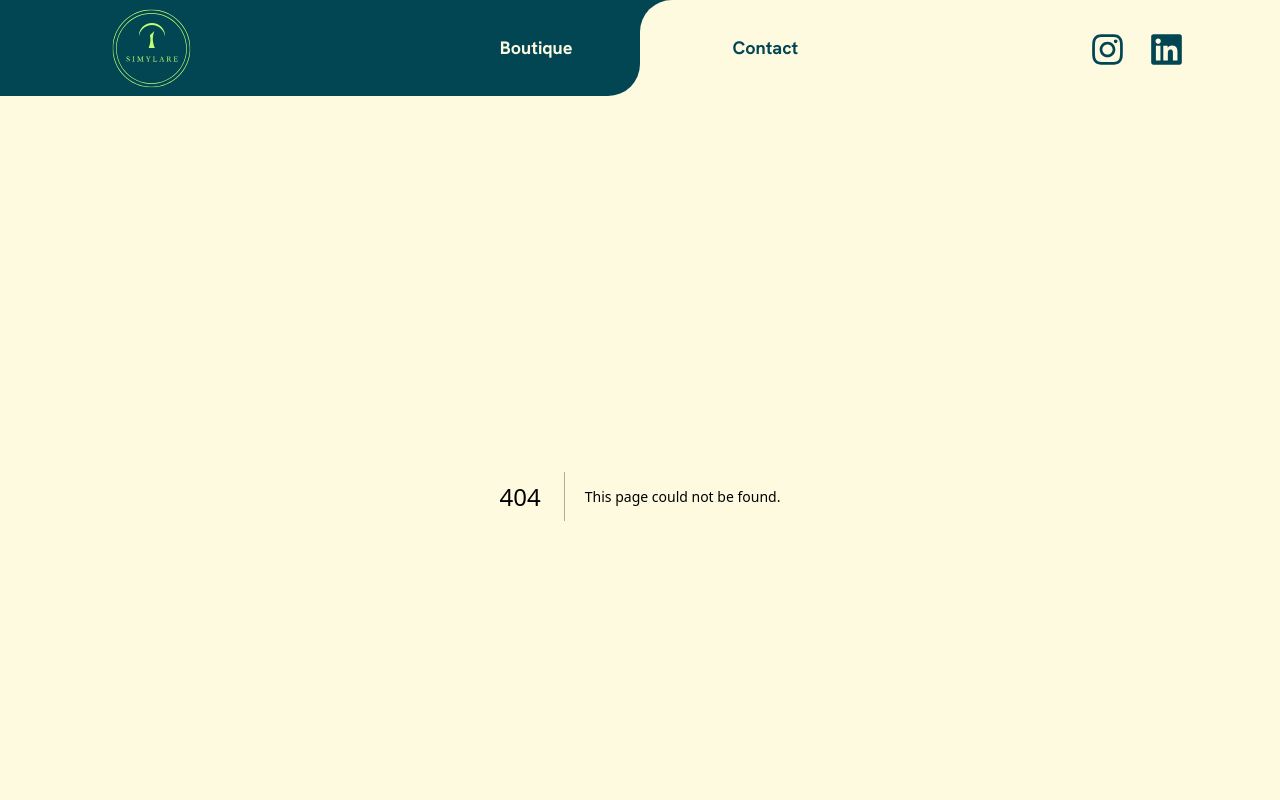
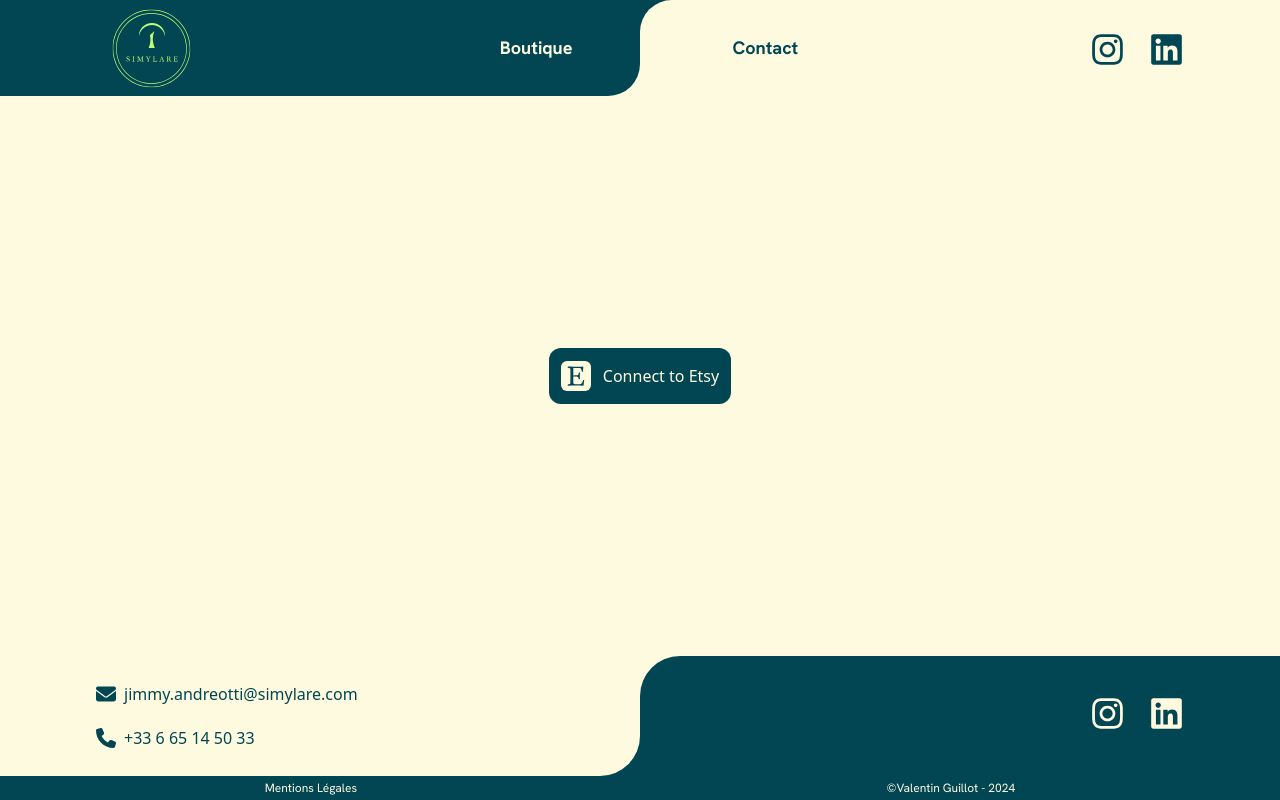
Before and after one commit to mrvalbass/simylare, a Next.js app: page /etsy in a window 1280 px wide. Before the commit this address had no page. Shown: the top 800 px of the page. Built offline with nearby package versions, Linux system fonts and the light colour scheme.

Commit message:
Add Etsy connection page

```diff
--- /dev/null
+++ b/src/app/etsy/page.tsx
@@ -0,0 +1,28 @@
+import Link from "next/link";
+import {
+  BACKGROUND_PRIMARY,
+  BACKGROUND_SECONDARY,
+  TEXT_PRIMARY,
+  TEXT_SECONDARY,
+} from "../constants/colors";
+import { FaEtsy } from "react-icons/fa6";
+
+export default function MarketPlace() {
+  return (
+    <main className="min-h-[80svh] md:min-h-[70svh] flex items-center justify-center">
+      <Link
+        href="http://simylare-back.vercel.app/auth/etsy"
+        className={`${BACKGROUND_SECONDARY} px-3 py-2 rounded-xl flex items-center gap-3`}
+        target="_blank"
+      >
+        <FaEtsy
+          className={`${BACKGROUND_PRIMARY} ${TEXT_PRIMARY} p-1 rounded-md`}
+          size={30}
+        />
+        <p className={`${BACKGROUND_SECONDARY} ${TEXT_SECONDARY} py-2`}>
+          Connect to Etsy
+        </p>
+      </Link>
+    </main>
+  );
+}
```
